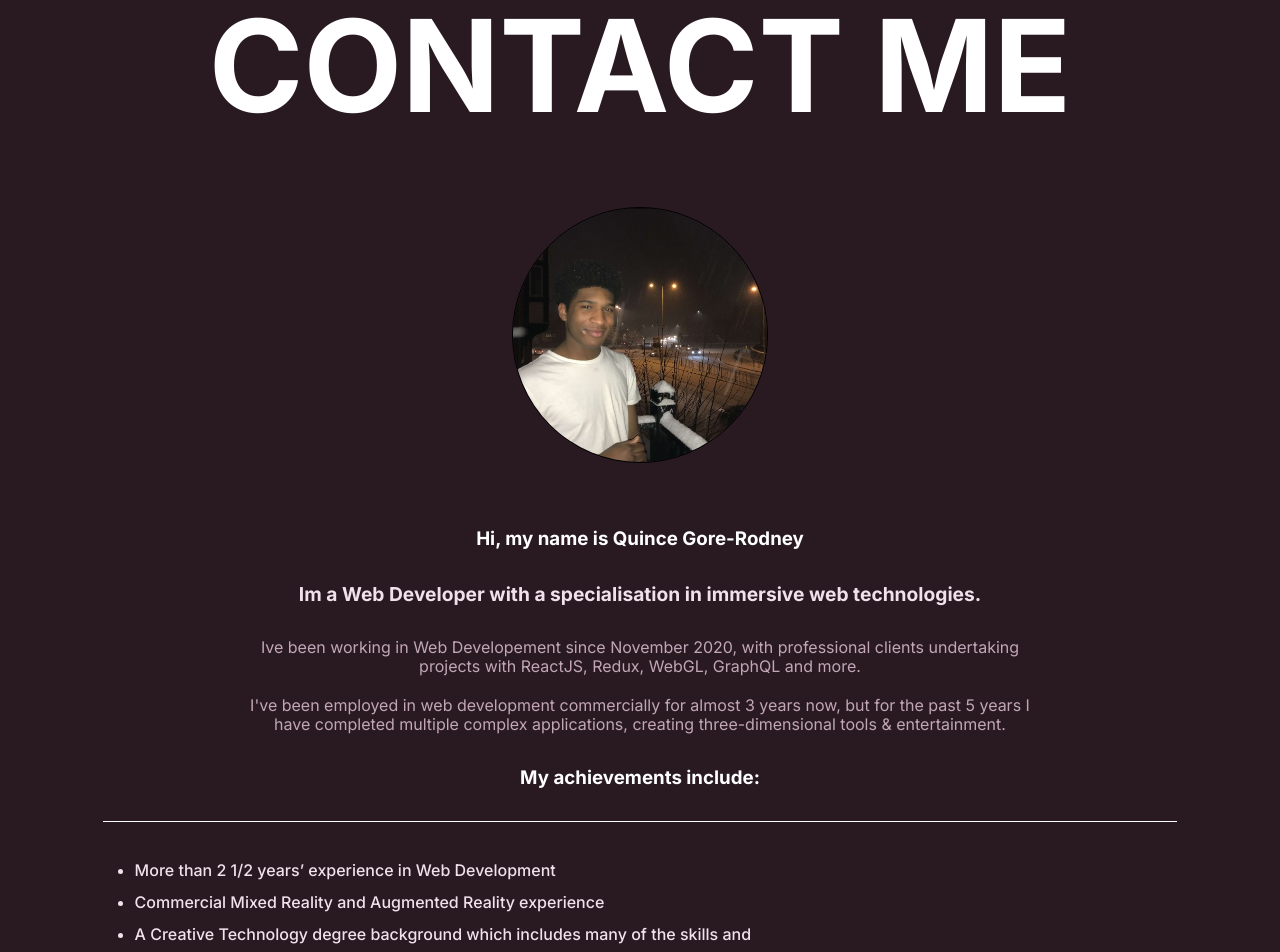
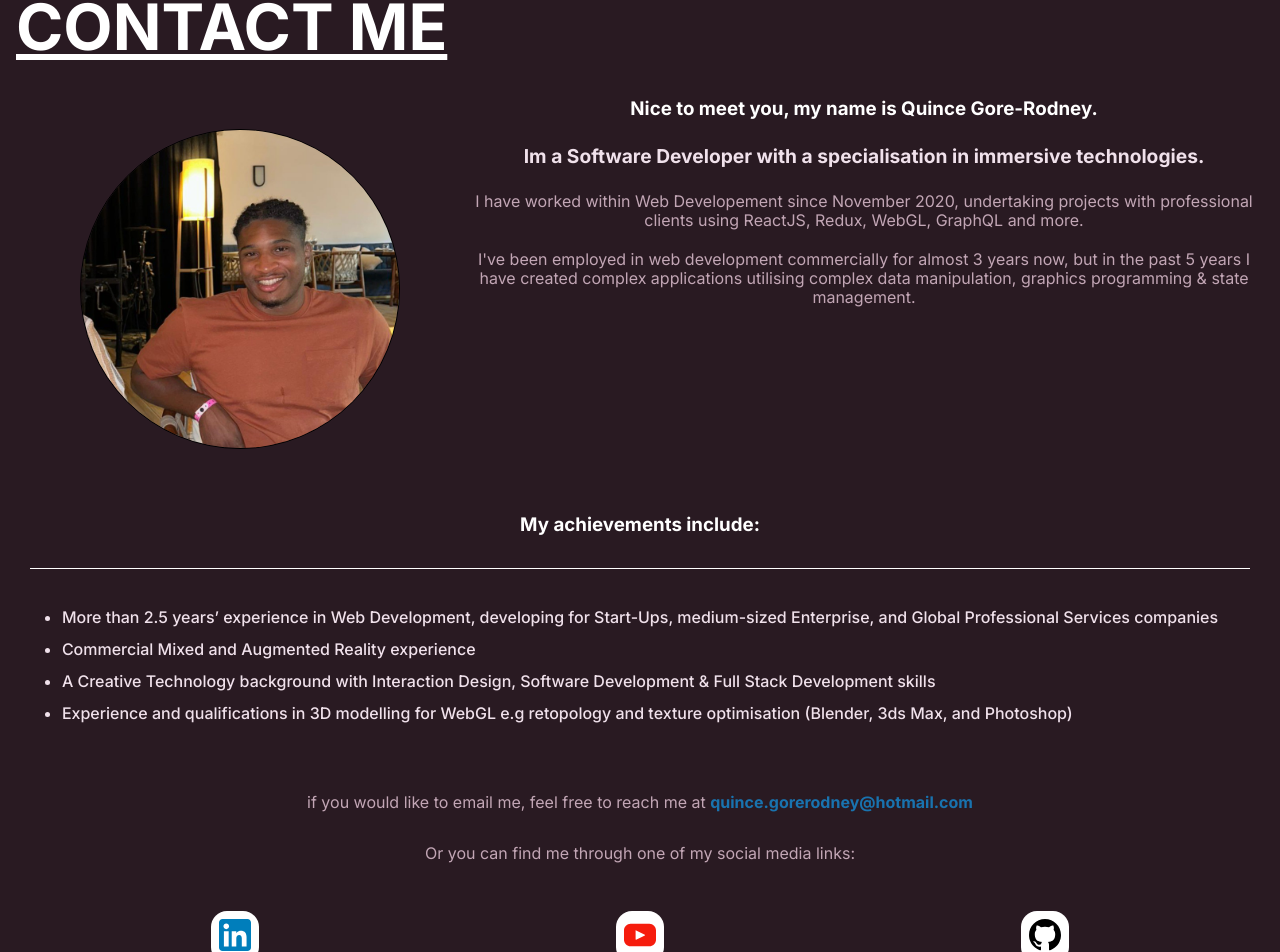
Before and after one commit to spikethea/portfolio, a Next.js app: page /contact-me in a window 1280 px wide. Shown: the part 76-1028 px from the top of the page. Built offline with nearby package versions, Linux system fonts and the light colour scheme.

Commit message:
styling changes, optimisations, loading screen

```diff
--- a/app/components/HamburgerNavigation.tsx
+++ b/app/components/HamburgerNavigation.tsx
@@ -28,7 +28,6 @@ const HamburgerNavigation = () => {
         <nav role="navigation" className={`${isHidden ? 'hidden': null}`}>
           <ul className="links">
             <li><a href="/">Home</a></li>
-            <li><a href="/">Projects</a></li>
             <li><a href="/contact-me">Contact</a></li>
           </ul>
           <ul className="social-media">
--- a/app/components/WebGL/Screen.tsx
+++ b/app/components/WebGL/Screen.tsx
@@ -30,6 +30,11 @@ export default function Screen(props: any) {
         vid.muted = true;
         vid.play();
 
+        vid.addEventListener('ended', () => {
+            vid.currentTime = 0.1;
+            vid.play();
+        })
+
         return vid;
     });
 
--- a/app/contact-me/contact.module.scss
+++ b/app/contact-me/contact.module.scss
@@ -14,7 +14,6 @@
 
     h1 {
         color: white;
-        font-size: 10vw;
     }
 
     h3 {
@@ -26,9 +25,7 @@
     }
 
     p {
-        margin: auto;
-        max-width: 50rem;
-        font-size: 1rem;
+        margin: 0 auto;
         line-height: 120%;
         color: rgb(194, 166, 181);
     }
@@ -41,8 +38,8 @@
     .profile {
         border-radius: 50%;
         border: 1px solid black;
-        width: 16rem;
-        height: 16rem;
+        width: 20rem;
+        height: 20rem;
         margin: 2rem auto;
         img {
             width: 100%;
@@ -51,6 +48,17 @@
             border-radius: 50%;
         }
     }
+
+    .grid {
+        display: flex;
+        flex-direction: column;
+        article {
+            display: flex;
+            flex-direction: column;
+            gap: 1.5rem;
+        }
+    }
+
 
     ol {
         padding: 2rem;
@@ -63,8 +71,30 @@
     }
 
 
-    ul li a img {
-        filter: drop-shadow(0px 0px 9px rgba(255, 255, 255, 0.179));
+    ul li {
+        background-color: white;
+        padding: 0.5rem;
+        border-radius: 1rem;
+        img {
+            z-index: 8;
+        }
+    }
+
+
+    @media screen and (min-width:768px ) {
+
+        h1 {
+            font-size: 4rem;
+            text-align: left;
+            text-decoration: underline;
+        }
+
+        .grid {
+            flex-direction: row;
+            article {
+                max-width: 50rem;
+            }
+        }
     }
 
 }
--- a/app/contact-me/page.tsx
+++ b/app/contact-me/page.tsx
@@ -6,20 +6,25 @@ const ContactMe = () => {
         <main className={styles.contact_me}>
             <div className={styles.contact_me__inner}>
                 <h1>Contact Me</h1>
-                <div className={styles.profile}><img src="/profile.jpg" alt="" /></div>
+                <div className={styles.grid}>
+                <figure className={styles.profile}><img src="/images/profile-picture.jpeg" alt="" /></figure>
+                <article>
+                    <h3>Nice to meet you, my name is Quince Gore-Rodney.</h3>
+                    <h4>Im a Software Developer with a specialisation in immersive technologies.</h4>
+                    <p>I have worked within Web Developement since November 2020, undertaking projects with professional clients
+                        using ReactJS, Redux, WebGL, GraphQL and more. <br/><br/> I've been employed in web development commercially for almost 3 years
+                        now, but in the past 5 years I have created complex applications utilising complex data manipulation, graphics programming
+                        & state management.
+                    </p>
+                </article>
+                </div>
 
-                <h3>Hi, my name is Quince Gore-Rodney</h3>
-                <h4>Im a Web Developer with a specialisation in immersive web technologies.</h4>
-                <p>Ive been working in Web Developement since November 2020, with professional clients undertaking projects
-                    with ReactJS, Redux, WebGL, GraphQL and more. <br/><br/> I've been employed in web development commercially for almost 3 years
-                    now, but for the past 5 years I have completed multiple complex applications, creating three-dimensional tools
-                    & entertainment.
-                </p>
+
                 <h3>My achievements include:</h3>
                 <ol>
-                    <li>More than 2 1/2 years’ experience in Web Development</li>
-                    <li>Commercial Mixed Reality and Augmented Reality experience</li>
-                    <li>A Creative Technology degree background which includes many of the skills and </li>
+                    <li>More than 2.5 years’ experience in Web Development, developing for Start-Ups, medium-sized Enterprise, and Global Professional Services companies</li>
+                    <li>Commercial Mixed and Augmented Reality experience</li>
+                    <li>A Creative Technology background with Interaction Design, Software Development & Full Stack Development skills</li>
                     <li>Experience and qualifications in 3D modelling for WebGL e.g retopology and texture optimisation (Blender, 3ds Max, and Photoshop)</li>
                 </ol>
 
--- a/app/data/projects.json
+++ b/app/data/projects.json
@@ -4,9 +4,9 @@
             "id": 0,
             "name": "rnib-eyeware",
             "tagName": "RNIB: Eyeware 2.0",
-            "subtitle": "Employed at Zappar Developing a Mixed Reality Web application for use in the Eyeware 2.0 app for the RNIB.Additionally create a similar, stripped down WebAR version.",
+            "subtitle": "Employed at Zappar, Developed a Mixed Reality Web application Eyeware 2.0 app for use in the Royal National Insitute of the Blind (RNIB). Additionally created a parallel WebAR version.",
             "description": "Developed a single-page webAR app involved using the three.js implementation of Universal AR library in typescript. Developed a 3D stereoscopic view which allows users to go through a simulation eye conditions in tasks, levels and 360 video. Used html2canvas to create a gaze-controlled UI system which allows the user to navigate through each section and use the app’s features. ",
-            "url": "",
+            "url": "https://www.rnib.org.uk/living-with-sight-loss/assistive-aids-and-technology/eyeware/",
             "tags": [
                 {
                     "copy": "WebAR",
--- a/app/globals.scss
+++ b/app/globals.scss
@@ -306,7 +306,7 @@ h1 {
 }
 
 h2 {
-  font-weight: 300;
+  font-weight: bold;
   text-transform: uppercase;
 }
 
@@ -315,6 +315,16 @@ h2 {
 // }
 
 // Content
+
+.loading-screen {
+  z-index: 100;
+  position: fixed;
+  top: 0;
+  left: 0;
+  width: 100%;
+  height: 100%;
+  background-color: white;
+}
 
 .content-container {
   display: flex;
@@ -376,11 +386,12 @@ h2 {
   transform: skew(20deg);
   color: white;
   text-transform: uppercase;
+  font-style: italic;
 
   &-container {
     margin: 1rem auto;
     border: 1px solid white;
-    width: fit-content;
+    width: 90%;
     margin-top: auto;
     background-color: rgb(82 37 87);
     padding: 1rem 2rem;
--- a/app/layout.tsx
+++ b/app/layout.tsx
@@ -24,9 +24,9 @@ export default function RootLayout({
       <HamburgerNavigation/>
         <footer className={inter.className}>
           <h1>QUINCEGR</h1>
-          <h4>Portfolio created using NextJS and Typescript</h4>
+          <h4>Website Portfolio created using NextJS and Typescript</h4>
           <br />
-          <h4>Projects</h4>
+          <h3>Projects</h3>
           <div className='index'>
             {projectData.map((project, id)=>
               <a id={`project-index-${id}`} href={`/projects/${project.name}`}>{project.tagName}</a>
--- a/app/page.module.scss
+++ b/app/page.module.scss
@@ -107,6 +107,7 @@
   gap: 4rem;
 
   h2 {
+    font-size: 4rem;
     margin-top: 2rem;
   }
 }
--- a/app/page.tsx
+++ b/app/page.tsx
@@ -43,14 +43,13 @@ export default function Home() {
         <WebGLCanvas/>
         {/* <img src="/palm_tree.png" alt="Render of Palm Tree" /> */}
         <h1>QuinceGR</h1>
-        <h3 className={styles.in_development}>Note: This Portfolio is in still in development. Come back to see more changes soon.</h3>
       </section>
       <div className={styles.content_container}>
         <Marquee>
-            <h2>REACTJS (HOOKS + REDUX) | WEBGL | IOS DEVELOPMENT | GRAPHQL &amp; APOLLO | ES6 JAVASCRIPT | DESIGN AND UX | 3D MODELLING | </h2>
+            <h2>REACTJS (HOOKS + REDUX) | WEBGL | AUGMENTED & VIRTUAL REALITY | ES6 JAVASCRIPT | DESIGN AND UX | 3D MODELLING &amp; ANIMATION| </h2>
         </Marquee>
         <section className={styles.content_container__inner}>
-          <h2>Creative Developer</h2>
+          <h2>Software Developer</h2>
           {projectData?.map((project, id) => (
             <ProjectEntry key={id} setTitle={setTitle} projectData={project}/>
           ))}
```
Also changed, not shown: app/components/WebGL/WebGLCanvas.tsx (+8 -7 lines), package.json (+5 -4 lines), public/images/profile-picture.jpeg (added), 1 other file (tests, documents, lock files or other folders).
